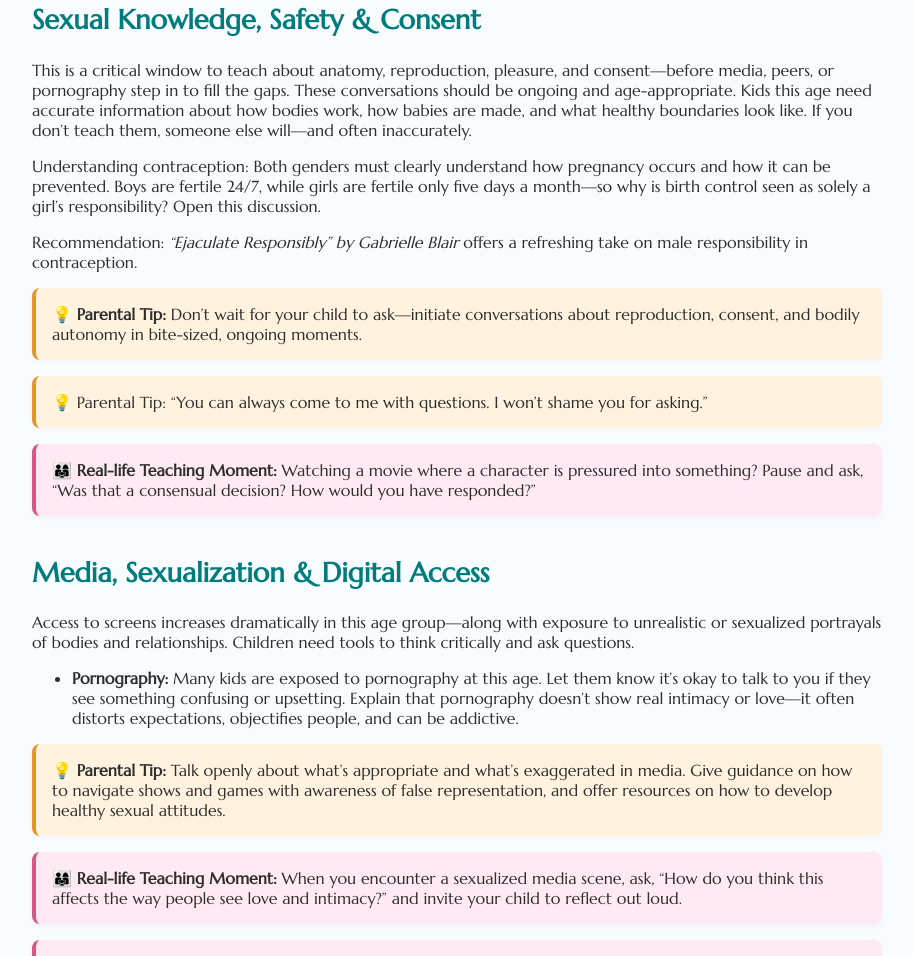
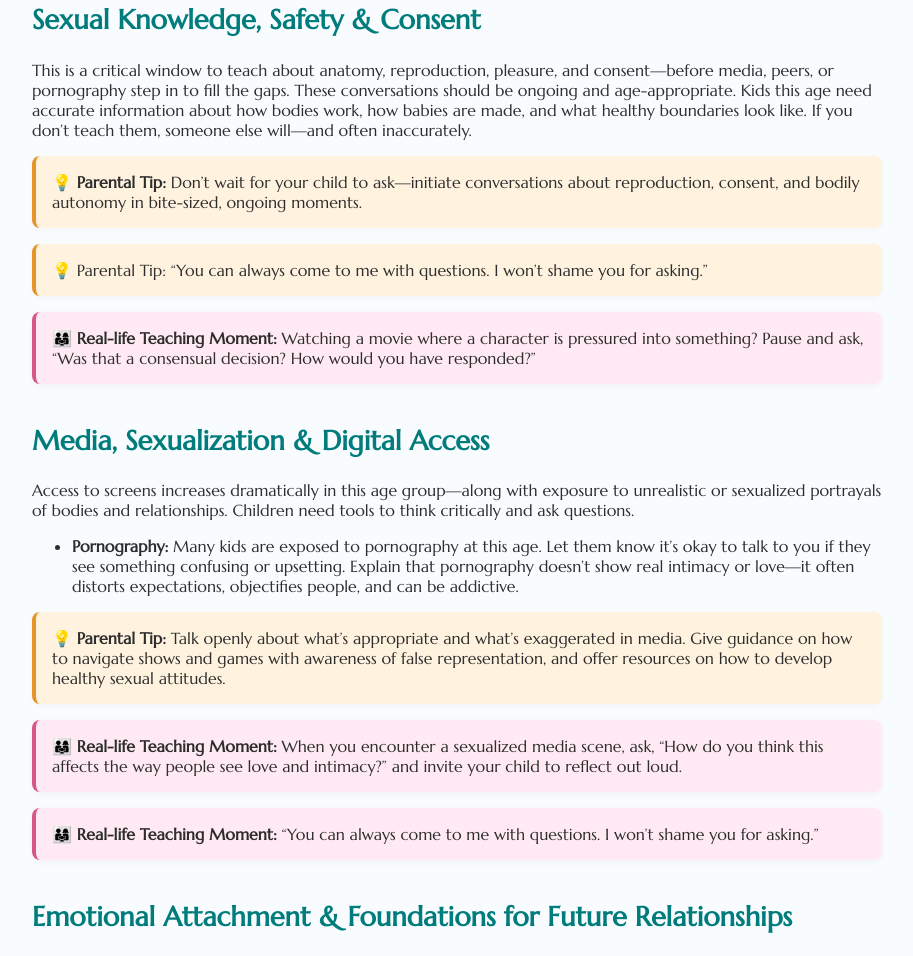
Before and after one commit to brianna-sage/curious-to-confident, a plain HTML site: page pre-adolescence.html in a window 1280 px wide. Shown: the part 1553-2509 px from the top of the page, without its empty margins (183-1096 px from the left). Drawn offline with Linux system fonts and the light colour scheme.

Commit message:
Update pre-adolescence.html

```diff
--- a/pre-adolescence.html
+++ b/pre-adolescence.html
@@ -213,8 +213,6 @@
     <section>
       <h2>Sexual Knowledge, Safety & Consent</h2>
       <p>This is a critical window to teach about anatomy, reproduction, pleasure, and consent—before media, peers, or pornography step in to fill the gaps. These conversations should be ongoing and age-appropriate. Kids this age need accurate information about how bodies work, how babies are made, and what healthy boundaries look like. If you don’t teach them, someone else will—and often inaccurately.</p>
-      <p>Understanding contraception: Both genders must clearly understand how pregnancy occurs and how it can be prevented. Boys are fertile 24/7, while girls are fertile only five days a month—so why is birth control seen as solely a girl’s responsibility? Open this discussion.</p>
-      <p>Recommendation: <em>“Ejaculate Responsibly” by Gabrielle Blair</em> offers a refreshing take on male responsibility in contraception.</p>
       <div class="tip">💡 <strong>Parental Tip:</strong> Don’t wait for your child to ask—initiate conversations about reproduction, consent, and bodily autonomy in bite-sized, ongoing moments.</div>
      <div class="tip">
         💡 Parental Tip: “You can always come to me with questions. I won’t shame you for asking.”
```
